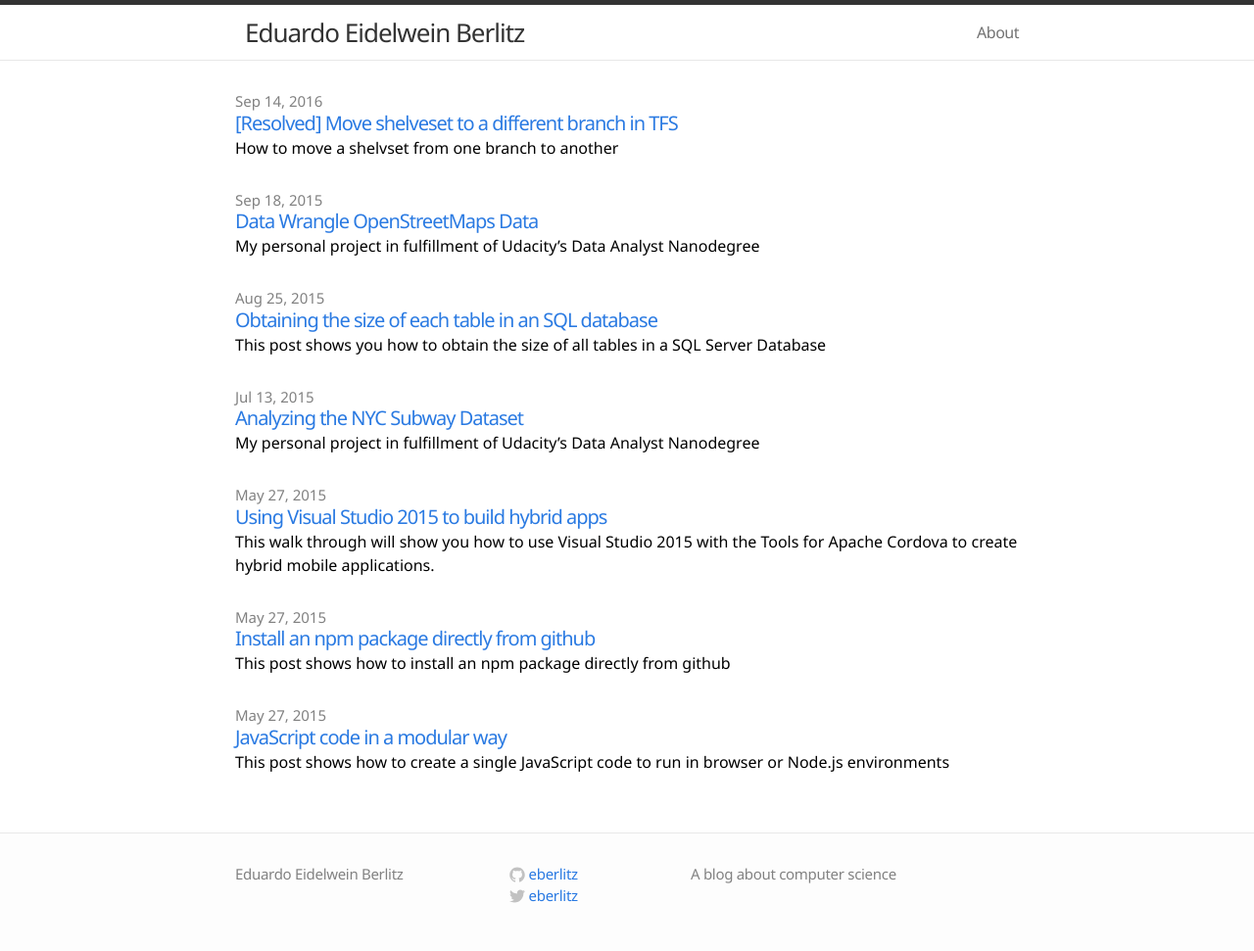
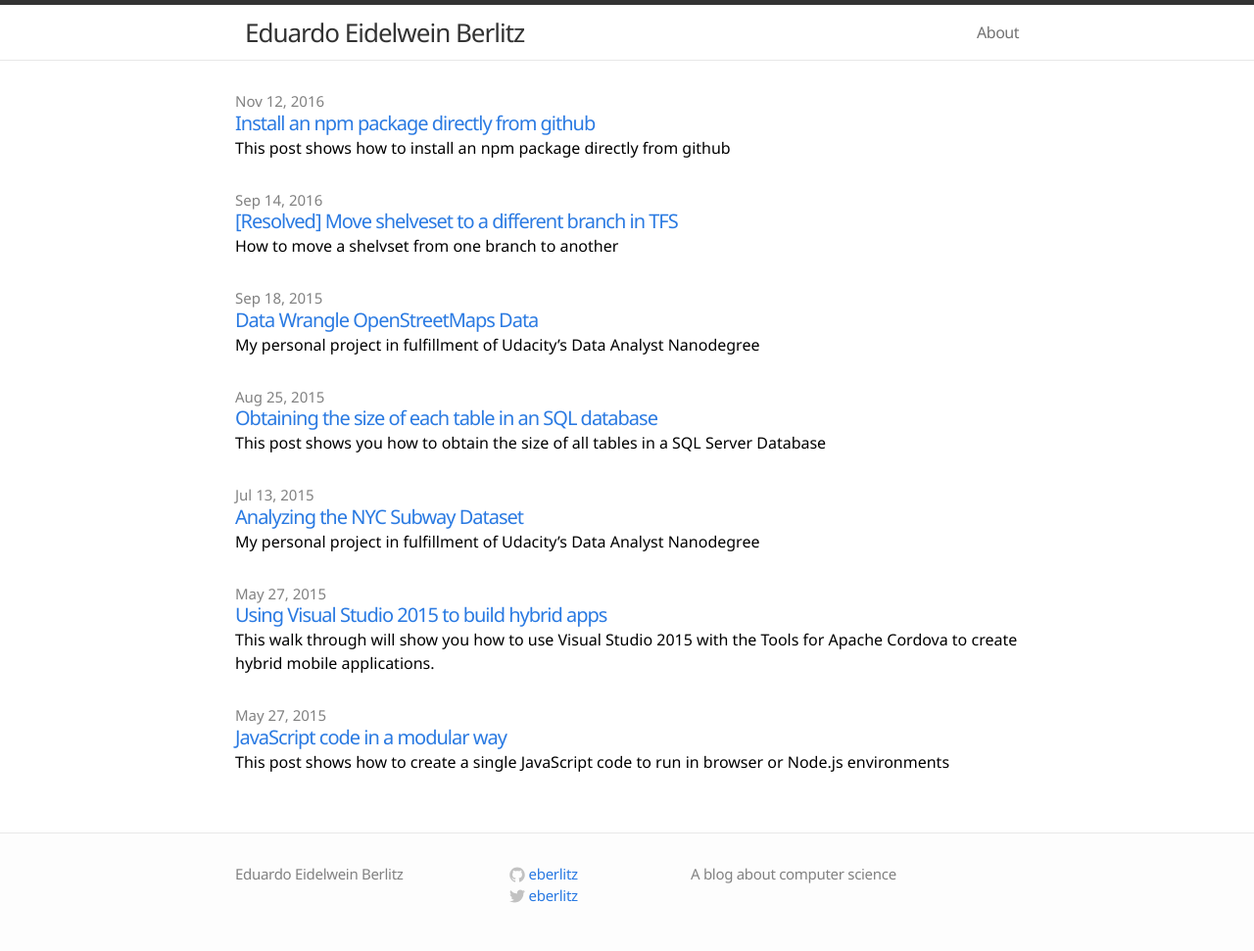
Before and after one commit to eberlitz/eberlitz.github.io, a Jekyll site: the page built from index.html, in a window 1280 px wide. Shown: the whole page at 98% size. Built offline with Jekyll 4.4.1, drawn with Linux system fonts in a browser that asks for light colours.

Commit message:
Update 2016-11-12-install-an-npm-package-directly-from-github.markdown

```diff
--- a/_posts/2016-11-12-install-an-npm-package-directly-from-github.markdown
+++ b/_posts/2016-11-12-install-an-npm-package-directly-from-github.markdown
@@ -3,7 +3,7 @@
 comments: true
 title:  "Install an npm package directly from github"
 excerpt: "This post shows how to install an npm package directly from github"
-date:   2015-05-27 10:39:00
+date:   2016-11-12 12:00:00
 published:   true
 ---
 
```
